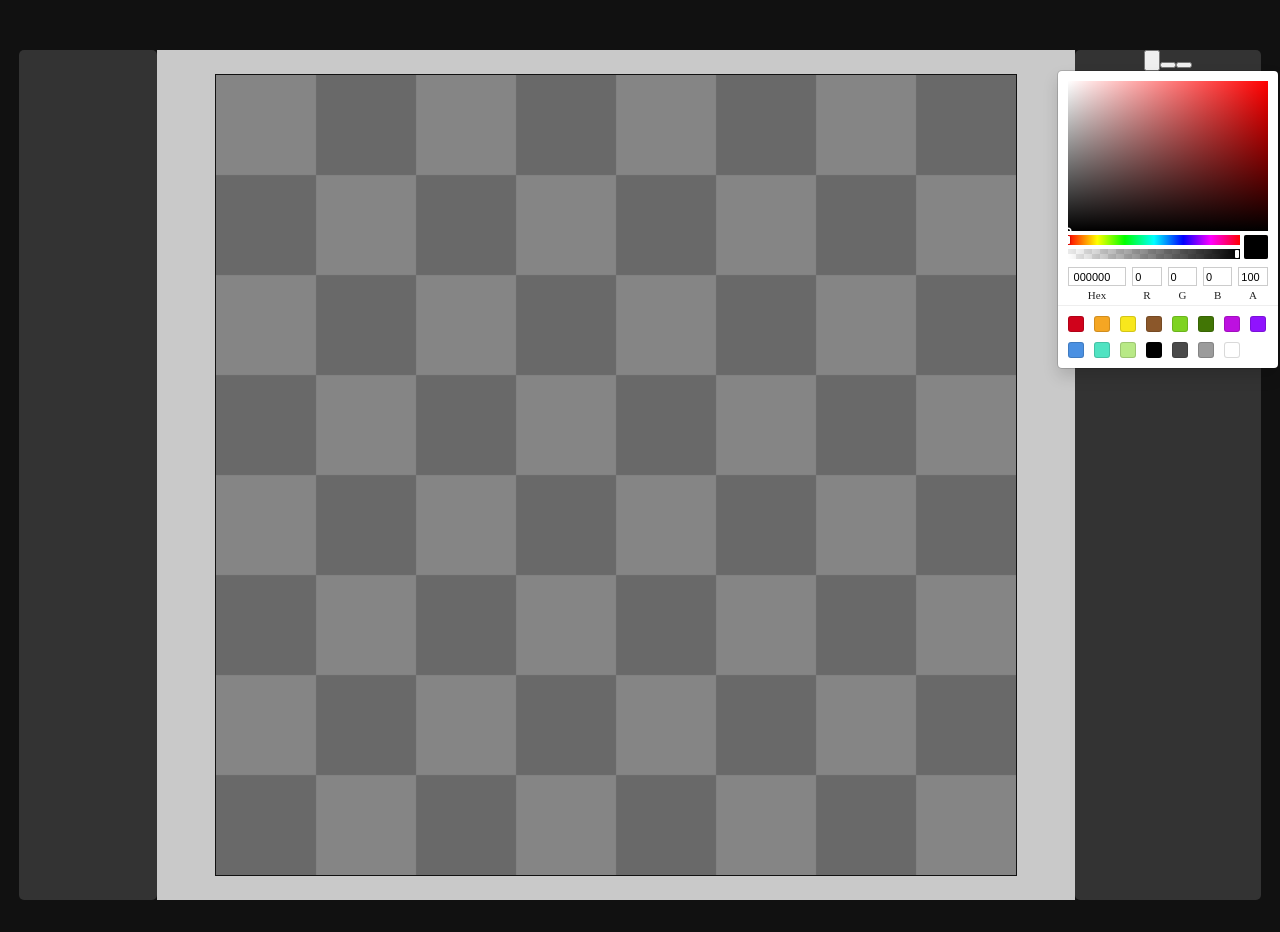
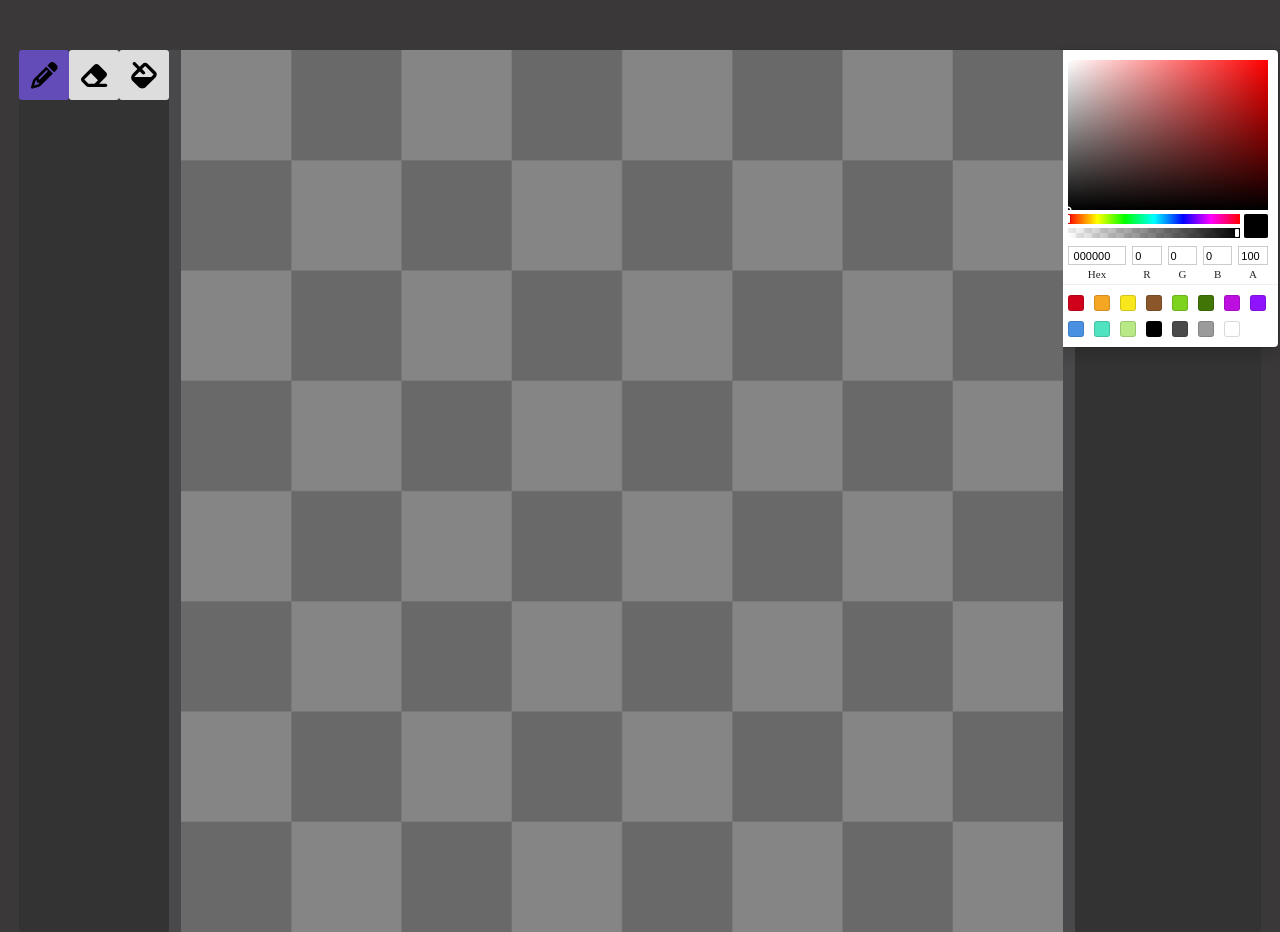
Before and after one commit to joaogabrielferr/spritefy, a React (Vite) app: page / in a window 1280 px wide. Before the commit the page ends 900 px from the top, so only its background shows below. Built offline with nearby package versions, Linux system fonts and the light colour scheme.

Commit message:
feat: add toolbar

```diff
--- a/package.json
+++ b/package.json
@@ -10,6 +10,9 @@
     "preview": "vite preview"
   },
   "dependencies": {
+    "@fortawesome/fontawesome-svg-core": "^6.4.0",
+    "@fortawesome/free-solid-svg-icons": "^6.4.0",
+    "@fortawesome/react-fontawesome": "^0.2.0",
     "react": "^18.2.0",
     "react-color": "^2.19.3",
     "react-dom": "^18.2.0"
--- a/src/App.tsx
+++ b/src/App.tsx
@@ -4,9 +4,11 @@ import {ColorResult, SketchPicker } from 'react-color'
 import './styles/sideBar.css';
 import './styles/index.css';
 import { CSS_CANVAS_SIZE } from "./utils/constants";
-import { Toolbar } from "./components/Toolbar";
 import { PencilSVG } from "./icons/PencilSVG";
-
+import { FontAwesomeIcon } from '@fortawesome/react-fontawesome'
+import { faPencil } from '@fortawesome/free-solid-svg-icons'
+import { faEraser } from "@fortawesome/free-solid-svg-icons";
+import { faFill } from "@fortawesome/free-solid-svg-icons";
 
 type toolsType = 'pencil' | 'eraser' | 'paintBucket';
 
@@ -28,17 +30,18 @@ function App() {
       </header>
       <section className = "MainSection">
       <div className = "editorWrapper">
-          <div className="sideBar" style = {{height:CSS_CANVAS_SIZE + 50}}>
+          <div className="sideBar" style = {{height:CSS_CANVAS_SIZE}}>
+          <div className = "toolbar">
+            <div className = "toolbarButtons">
 
+              <button className = "toolButton" style = {{backgroundColor: selectedTool === 'pencil' ? '#634cb8' : '#dddddd' }}  onClick={()=>setSelectedTool('pencil')}><FontAwesomeIcon size={"2x"} icon={faPencil} /></button>
+              <button className = "toolButton" style = {{backgroundColor: selectedTool === 'eraser' ? '#634cb8' : '#dddddd' }}  onClick={()=>setSelectedTool('eraser')}><FontAwesomeIcon size={"2x"} icon={faEraser} /></button>
+              <button className = "toolButton" style = {{backgroundColor: selectedTool === 'paintBucket' ? '#634cb8' : '#dddddd' }} onClick={()=>setSelectedTool('paintBucket')}><FontAwesomeIcon size={"2x"} icon={faFill} /></button>
+            </div>
           </div>
-          <Editor selectedColor = {selectedColor}></Editor>
-          <div className="sideBar" style = {{height:CSS_CANVAS_SIZE + 50}}>
-            <div>
-              <button onClick={()=>setSelectedTool('pencil')}><PencilSVG/></button>
-              <button onClick={()=>setSelectedTool('eraser')}></button>
-              <button onClick={()=>setSelectedTool('paintBucket')}></button>
-
-            </div>
+          </div>
+          <Editor selectedColor = {selectedColor} selectedTool = {selectedTool}></Editor>
+          <div className="sideBar" style = {{height:CSS_CANVAS_SIZE}}>
             <SketchPicker color = {selectedColor} onChangeComplete={handleChangeSelectedColor}></SketchPicker>
           </div>
         </div>
--- a/src/Editor.tsx
+++ b/src/Editor.tsx
@@ -18,6 +18,7 @@ import { PaintBucket } from './Tools/PaintBucket';
 
 interface IEditor{
     selectedColor : string;
+    selectedTool : string;
 }
 
 //i guess none  of this variables declared outside component need to be a state except penSize
@@ -75,15 +76,15 @@ export default function Editor(props : IEditor) : JSX.Element{
         //these event listeners have callback functions that use states
         function handleFirstClick(){
             mouse.isPressed = true;
-            if (scene.current.selectedTool === 'pencil'){
+            if (props.selectedTool === 'pencil'){
                 console.log("before calling pencil:",props.selectedColor);
                 scene.current.currentDraw.push(Pencil('mousedown', scene.current, mouse,pixel_size, display_size,ctx.current!, penSize, currentScale,props.selectedColor));
                 //no need to call for draw in event listeners, when something like fillRect is called the canvas updates automatically
                 //draw("mousedown");
-            }else if (scene.current.selectedTool === 'eraser')
+            }else if (props.selectedTool === 'eraser')
             {
                 Eraser('mousedown', mouse, scene.current, pixel_size, display_size, ctx.current!, penSize, currentScale);
-            }else if (scene.current.selectedTool === 'paintBucket')
+            }else if (props.selectedTool === 'paintBucket')
             {
                 scene.current.currentDraw.push(PaintBucket(scene.current,mouse,pixel_size,display_size,ctx.current!,currentScale,penSize,CANVAS_SIZE,props.selectedColor));
             }
@@ -99,14 +100,14 @@ export default function Editor(props : IEditor) : JSX.Element{
             mouse.y = (display_size * mouse.y) / CSS_CANVAS_SIZE;
 
             mouse.isPressed = true;
-            if (scene.current.selectedTool === 'pencil'){
+            if (props.selectedTool === 'pencil'){
                 scene.current.currentDraw.push(Pencil('touchstart', scene.current, mouse,pixel_size, display_size,ctx.current!, penSize, currentScale,props.selectedColor));
                 //no need to call for draw in event listeners, when something like fillRect is called the canvas updates automatically
                 //draw("mousedown");
-            }else if (scene.current.selectedTool === 'eraser')
+            }else if (props.selectedTool === 'eraser')
             {
                 Eraser('touchstart', mouse, scene.current, pixel_size, display_size, ctx.current!, penSize, currentScale);
-            }else if (scene.current.selectedTool === 'paintBucket')
+            }else if (props.selectedTool === 'paintBucket')
             {
                 scene.current.currentDraw.push(PaintBucket(scene.current,mouse,pixel_size,display_size,ctx.current!,currentScale,penSize,CANVAS_SIZE,props.selectedColor));
             }
@@ -122,9 +123,9 @@ export default function Editor(props : IEditor) : JSX.Element{
         mouse.y = event.clientY - bounding.top;
         mouse.x = (display_size * mouse.x) / CSS_CANVAS_SIZE;
         mouse.y = (display_size * mouse.y) / CSS_CANVAS_SIZE;
-        if (scene.current.selectedTool === 'pencil' && mouse.isPressed) {
+        if (props.selectedTool === 'pencil' && mouse.isPressed) {
             scene.current.currentDraw.push(Pencil("mousemove", scene.current, mouse,pixel_size, display_size,ctx.current!, penSize, currentScale,props.selectedColor));
-        }else if(scene.current.selectedTool === 'eraser' && mouse.isPressed)
+        }else if(props.selectedTool === 'eraser' && mouse.isPressed)
         {
             Eraser("mousemove", mouse, scene.current, pixel_size, display_size, ctx.current!, penSize, currentScale);
         }
@@ -141,9 +142,9 @@ export default function Editor(props : IEditor) : JSX.Element{
         mouse.y = (display_size * mouse.y) / CSS_CANVAS_SIZE;
 
 
-        if (scene.current.selectedTool === 'pencil' && mouse.isPressed) {
+        if (props.selectedTool === 'pencil' && mouse.isPressed) {
             scene.current.currentDraw.push(Pencil("touchmove", scene.current, mouse,pixel_size, display_size,ctx.current!, penSize, currentScale,props.selectedColor));
-        }else if(scene.current.selectedTool === 'eraser' && mouse.isPressed)
+        }else if(props.selectedTool === 'eraser' && mouse.isPressed)
         {
             Eraser("touchmove", mouse, scene.current, pixel_size, display_size, ctx.current!, penSize, currentScale);
         }
@@ -178,7 +179,7 @@ export default function Editor(props : IEditor) : JSX.Element{
         }
 
 
-    },[props.selectedColor]);
+    },[props.selectedColor,props.selectedTool]);
 
 
 
@@ -338,7 +339,7 @@ export default function Editor(props : IEditor) : JSX.Element{
 
 
 
-    return <div className = "editor" style = {{height:CSS_CANVAS_SIZE + 50}}>
+    return <div className = "editor" style = {{height:CSS_CANVAS_SIZE}}>
         <canvas
         id="canvas" ref = {canvasRef}
         onWheel={handleZoom}
--- a/src/styles/editor.css
+++ b/src/styles/editor.css
@@ -8,7 +8,7 @@
   display: flex;
   justify-content: center; */
   width: 100%;
-  background-color: #c9c9c9;
+  background-color: #49494b;
   display: flex;
   justify-content: center;
   align-items: center;
@@ -16,7 +16,6 @@
 
 #canvas{
     z-index: 1;
-    border: 1px solid #111;
   }
 
   #canvas,#BGCanvas {
--- a/src/styles/index.css
+++ b/src/styles/index.css
@@ -1,7 +1,7 @@
 body{
     margin: 0;
     padding: 0;
-    background-color: #111;
+    background-color: #3a3838;
     /* overflow-y: hidden; */
 }
 
@@ -34,4 +34,29 @@ body{
 
 .toolbar{
     height: 100%;
+    width: 100%;
+    display: flex;
+    /* flex-direction: column; */
+    justify-content: center;
+    align-items: flex-start;
 }
+
+.toolButton{
+    border-style: none;
+    width: 50px;
+    height: 50px;
+    border-radius: 3px;
+    cursor: pointer;
+}
+
+.toolButton:hover{
+    background-color: rgb(190, 188, 188);
+
+}
+
+.toolbarButtons{
+    width: 100%;
+    /* background-color: red; */
+    display: grid;
+    grid-template-columns: auto auto auto;
+}
--- a/src/utils/constants.ts
+++ b/src/utils/constants.ts
@@ -1,6 +1,6 @@
 //TODO: remove canvas_size and css_canvas_size from here, canvas size will be defined by the user, and css canvas size will be defined based on user screen size
 export const CANVAS_SIZE = 64;
-export const CSS_CANVAS_SIZE = 800; //set this based on screen size
+export const CSS_CANVAS_SIZE = 882; //set this based on screen size
 export const SCALE_FACTOR = 2;
 export const MAX_ZOOM_AMOUNT = 7;
 export const BG_COLORS = ['#696969','#858585'];
```
Also changed, not shown: 1 other file (tests, documents, lock files or other folders).
